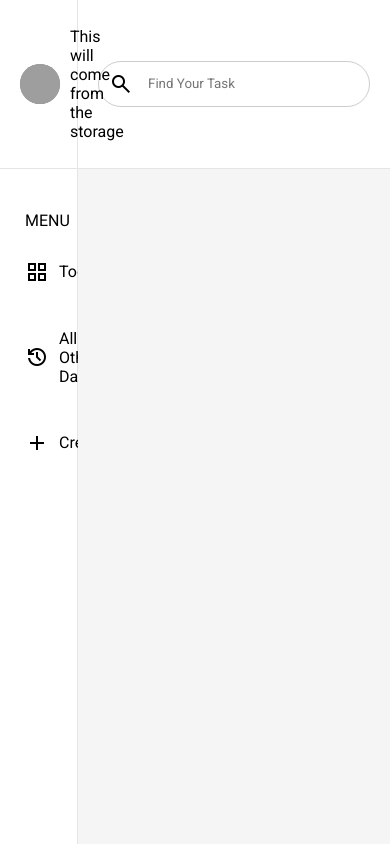
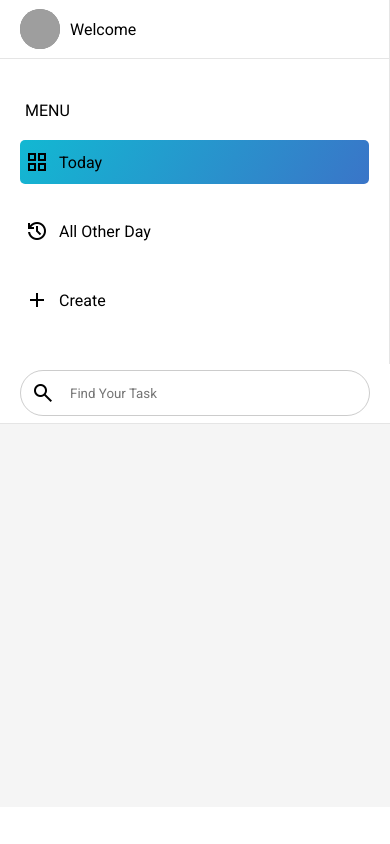
Before and after one commit to itundefined/Html-css-hard-projects, a PHP site: page / in a window 390 px wide. Run offline with PHP 8.4, Linux system fonts and the light colour scheme; grey boxes are pictures that could not be loaded.

Commit message:
Add files via upload

```diff
--- a/fancyList/index.html
+++ b/fancyList/index.html
@@ -75,7 +75,7 @@
               alt="profile-image"
             />
             <label for="profileName" class="profileName"
-              >This will come from the storage</label
+              >Welcome</label
             >
           </div>
         </div>
@@ -83,12 +83,12 @@
         <div class="menuList mainBars">
           <label for="menu" class="menu">Menu</label>
           <ul>
-            <li>
+            <li class="today tabs selected">
               <span class="material-symbols-outlined"> grid_view </span
               ><span>Today</span>
             </li>
 
-            <li>
+            <li class="allDays tabs">
               <span class="material-symbols-outlined"> history </span
               ><span>All Other Day</span>
             </li>
@@ -132,7 +132,6 @@
         const pageChanger2 = document.querySelector(".pageChanger2");
         pageChanger.classList.remove("stepPage");
         pageChanger2.classList.remove("stepPage2");
-        console.log("workin");
     }
   </script>
 
--- a/fancyList/index.js
+++ b/fancyList/index.js
@@ -2,19 +2,34 @@
   class TodoListHelper {
     constructor() {
       const databaseName = "testing1"; //localDatabse name connected to the localStorage
+      const databaseNameUserSettings = "userSettings";
+      const SafeLocker = "SafeLocker"; //For Sorting Purposes
+
+
       const localdatabase = JSON.parse(localStorage.getItem(databaseName));
+      const localUserSettings = localStorage.getItem(databaseNameUserSettings);
+      this.userSettingsDataBase = databaseNameUserSettings;
+
+      this.UserSettings = localUserSettings;
 
       this.databasename = databaseName;
 
       this.localdatabase = localdatabase;
 
+
       if (localdatabase) {
-        this.renderAllTasks(databaseName);
+        this.renderAllTasks();
       } else {
         localStorage.setItem(databaseName, JSON.stringify([]));
+        this.renderAllTasks();
+      }
+
+      if (!localUserSettings) {
+        localStorage.setItem(databaseNameUserSettings, "today");
       }
 
       this.AllEventListeners();
+
     }
 
     databaseRead() {
@@ -63,6 +78,14 @@
         localStorage.setItem(this.databasename, jsonArr);
     }
 
+    defaultSelector() {
+      const [today, allOtherDay, createNew] =
+        document.querySelectorAll(".menuList li");
+
+        today.classList.add("selected")
+        allOtherDay.classList.remove("selected")
+    }
+
     createUniqueId() {
       return Date.now();
     }
@@ -78,11 +101,12 @@
     }
 
 
-
     AllEventListeners() {
       const that = this;
       const [today, allOtherDay, createNew] =
         document.querySelectorAll(".menuList li");
+
+
 
         const createUpdateWindow = document.querySelector(".createUpdate");
         const buttonToCreate = document.querySelector(".updateOrDelete");
@@ -121,6 +145,9 @@
         })
 
       createNew.onclick = function () {
+        const [keyNote, descriptionText] = document.querySelectorAll(".inputs");
+        keyNote.value = "";
+        descriptionText.value = "";
         that.pageTransition();
         buttonToCreate.innerText = "Create";
         buttonToCreate.onclick = function () {
@@ -132,13 +159,29 @@
         }, 800);
 
       };
+
+
+      today.onclick = function () {
+        today.classList.add("selected")
+        allOtherDay.classList.remove("selected")
+        that.sortTask("recent");
+      };
+
+      allOtherDay.onclick = function () {
+        today.classList.remove("selected");
+        allOtherDay.classList.add("selected");
+        that.sortTask("allOtherTasks");
+      };
+
     }
 
-    renderAllTasks() {
+
+    renderAllTasks(ListOfTaskss=this.databaseRead()) {
       const taskContainer = document.querySelector(".TasksList");
+
       taskContainer.innerHTML = "";
 
-      const allTasks = this.databaseRead();
+      const allTasks = ListOfTaskss;
 
       const niceBackground = [
         "background-image: linear-gradient(120deg, #a6c0fe 0%, #f68084 100%);",
@@ -170,6 +213,7 @@
     }
 
     addTask() {
+      this.defaultSelector();
       const createUpdateWindow = document.querySelector(".createUpdate");
       const [keyNote, descriptionText] = document.querySelectorAll(".inputs");
 
@@ -259,7 +303,29 @@
 
     }
 
-    sortTask() {}
+    sortTask(SortWhat) {
+      const CurrentData = this.databaseRead();
+      let ModifiedData;
+
+      if(SortWhat === "recent") {
+
+            ModifiedData = CurrentData.filter((item)=>{
+              const CreatedAt = Math.floor(Date.now()/1000/60/60 - item.id/1000/60/60);
+              return CreatedAt <= 24;
+          })
+
+      }
+
+      else if(SortWhat === "allOtherTasks") {
+            ModifiedData = CurrentData.filter((item)=>{
+              const CreatedAt = Math.floor(Date.now()/1000/60/60 - item.id/1000/60/60);
+              return CreatedAt > 24;
+          })
+      }
+
+      this.renderAllTasks(ModifiedData);
+
+    }
   }
 
   const trigger = new TodoListHelper();
--- a/fancyList/style.css
+++ b/fancyList/style.css
@@ -18,7 +18,7 @@
 /* layout */
 
 .container {
-  width: 100;
+  width: 100%;
   height: 100vh;
   display: flex;
 }
@@ -211,6 +211,7 @@
   display: flex;
   justify-content: space-between;
   align-items: center;
+  overflow: hidden;
 }
 
 .createUpdate {
@@ -317,6 +318,7 @@ textarea {
   background-image: radial-gradient( circle farthest-corner at 1.3% 2.8%,  rgba(239,249,249,1) 0%, rgba(182,199,226,1) 100.2% );
   clip-path: circle(0% at 100% 0);
   transition: clip-path 800ms ease-in-out;
+  z-index: 2;
 }
 
 .stepPage{
@@ -349,3 +351,41 @@ textarea {
 .stepPage2{
   transform: scaleY(1);
 }
+
+.selected{
+  background: rgb(18, 184, 210);
+  background: linear-gradient(
+    122deg,
+    rgba(18, 184, 210, 1) 0%,
+    rgba(58, 117, 200, 1) 100%
+  );
+}
+
+.closeSection{
+  cursor: pointer;
+}
+
+
+
+@media only screen and (max-width: 700px) {
+  .container{
+    flex-direction: column;
+  }
+
+  .MainBar, .mainBars{
+    max-width: 100%;
+  }
+
+  .topLevel{
+    height: 7vh;
+  }
+
+  .createUpdate{
+    padding: 0;
+  }
+
+  .pageChanger2{
+    padding: 10px;
+  }
+
+}
```
